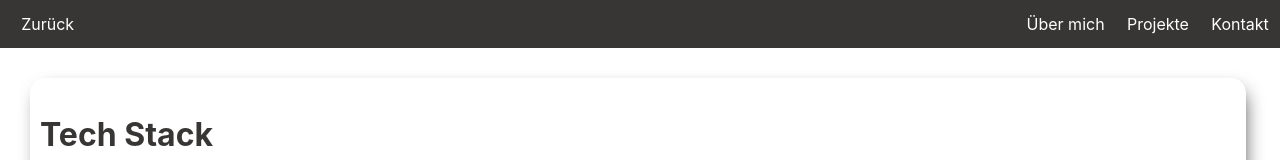
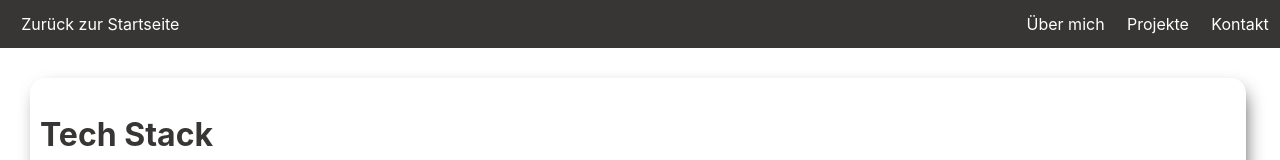
Before and after one commit to kschmitz123/my-portfolio, a React (Create React App) app in the folder client/: page /projects in a window 1280 px wide. Shown: the top 160 px of the page. Built offline with nearby package versions, Linux system fonts and the light colour scheme.

Commit message:
Change title of link

```diff
--- a/client/src/components/Header.tsx
+++ b/client/src/components/Header.tsx
@@ -6,7 +6,7 @@ export default function Header() {
   return (
     <StyledHeader>
       <NavLink exact to="/" activeStyle={{ visibility: "hidden" }}>
-        Zurück
+        Zurück zur Startseite
       </NavLink>
       <Link to="/about">Über mich</Link>
       <Link to="/projects">Projekte</Link>
```
